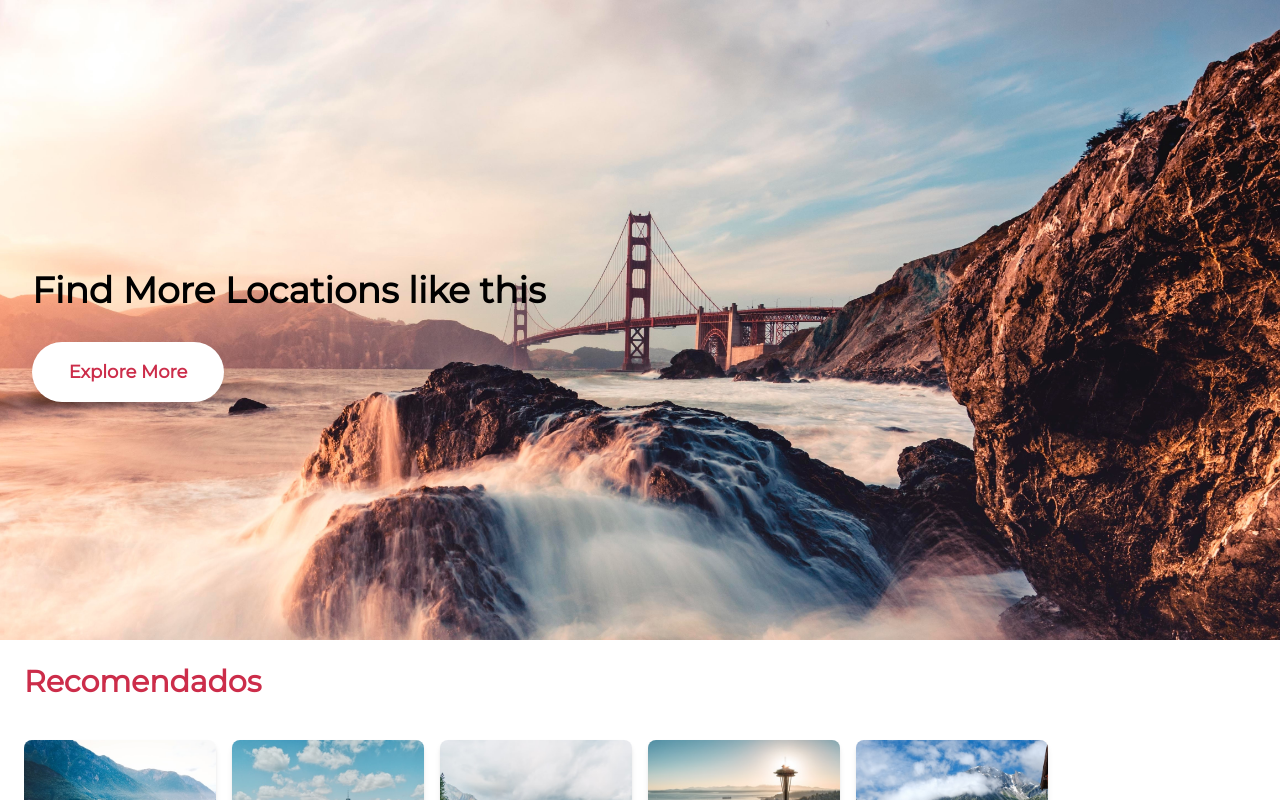
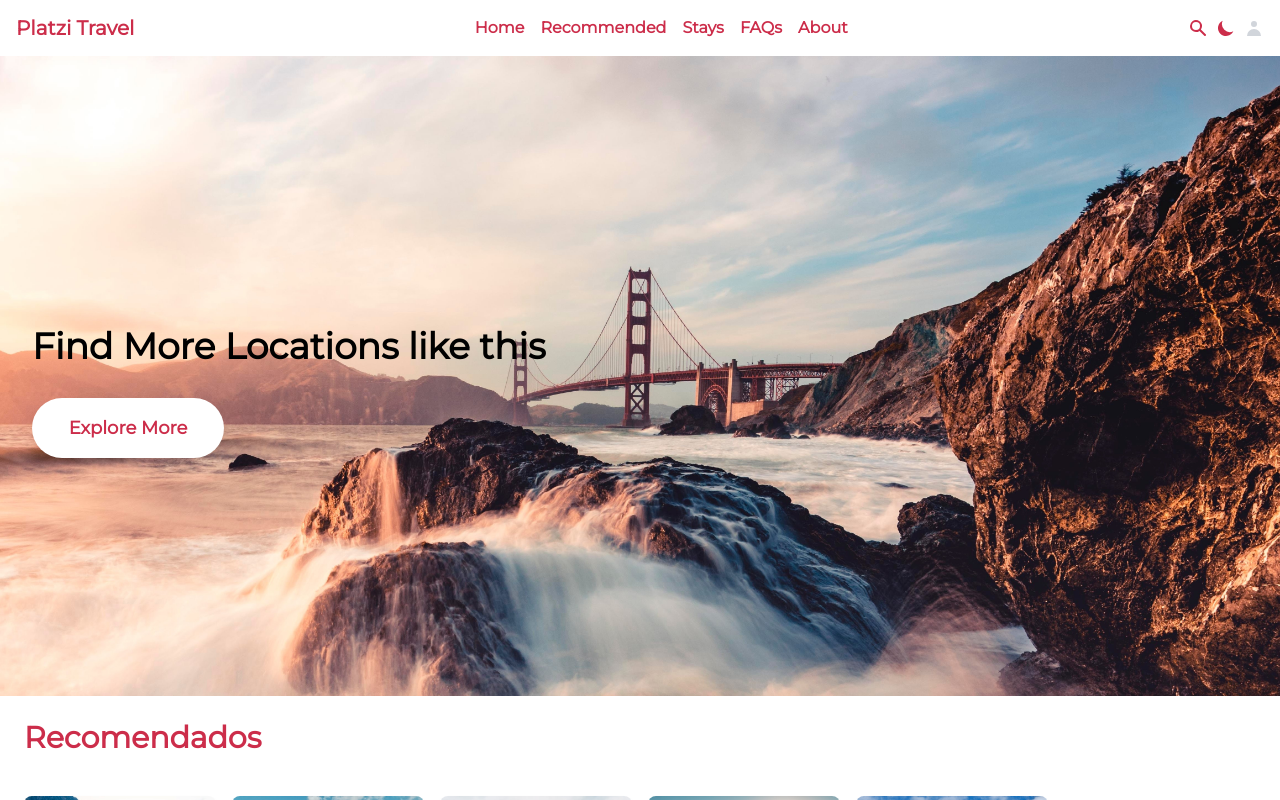
Before and after one commit to cristianiniguez/curso-basico-tailwind, a React (Vite) app: page / in a window 1280 px wide. Shown: the top 800 px of the page. Built offline with nearby package versions, Linux system fonts and the light colour scheme.

Commit message:
proyecto: creando la navbar

```diff
--- a/src/App.jsx
+++ b/src/App.jsx
@@ -2,13 +2,14 @@ import Home from './components/sections/Home';
 import Recommended from './components/sections/Recommended';
 import TrendingStays from './components/sections/TrendingStays';
 import FAQs from './components/sections/FAQs';
+import NavBar from './components/NavBar';
 import Footer from './components/Footer';
 import TabBar from './components/TabBar';
 
 function App() {
   return (
     <>
-      <nav></nav>
+      <NavBar />
       <main>
         <Home />
         <Recommended />
--- a/src/components/Footer.jsx
+++ b/src/components/Footer.jsx
@@ -1,6 +1,6 @@
 const Footer = () => {
   return (
-    <footer className='p-6 space-y-2 bg-gray-50'>
+    <footer className='p-6 space-y-2 bg-gray-50' id='about'>
       <p className='text-lg'>About</p>
       <p className='text-sm text-gray-300'>Investors</p>
       <p className='text-sm text-gray-300'>Jobs</p>
--- /dev/null
+++ b/src/components/NavBar.jsx
@@ -0,0 +1,35 @@
+import { HiMoon, HiSearch, HiUser } from 'react-icons/hi';
+
+const NavBar = () => {
+  return (
+    <nav className='w-full h-14 hidden lg:flex p-4 bg-white sticky top-0 left-0 z-50 justify-between items-center'>
+      <div>
+        <p className='text-xl text-primary font-bold'>Platzi Travel</p>
+      </div>
+      <div className='flex space-x-4'>
+        <a className='font-bold text-md text-primary' href='#home'>
+          Home
+        </a>
+        <a className='font-bold text-md text-primary' href='#recommended'>
+          Recommended
+        </a>
+        <a className='font-bold text-md text-primary' href='#trending-stays'>
+          Stays
+        </a>
+        <a className='font-bold text-md text-primary' href='#faqs'>
+          FAQs
+        </a>
+        <a className='font-bold text-md text-primary' href='#about'>
+          About
+        </a>
+      </div>
+      <div className='flex space-x-2'>
+        <HiSearch className='w-5 h-5 text-primary' />
+        <HiMoon className='w-5 h-5 text-primary' />
+        <HiUser className='w-5 h-5 text-gray-300' />
+      </div>
+    </nav>
+  );
+};
+
+export default NavBar;
--- a/src/components/sections/TrendingStays.jsx
+++ b/src/components/sections/TrendingStays.jsx
@@ -1,11 +1,11 @@
 const trendingStays = [
   {
-    className: 'bg-chicago col-span-full',
+    className: 'bg-chicago lg:col-span-full',
     title: 'Chicago',
     description: '2 rooms, bathroom and kitchen.',
   },
   {
-    className: 'bg-la row-span-2',
+    className: 'bg-la lg:row-span-2',
     title: 'Los Angeles',
     description: '4 rooms, 3 bathrooms, kitchen and private poll.',
   },
```
